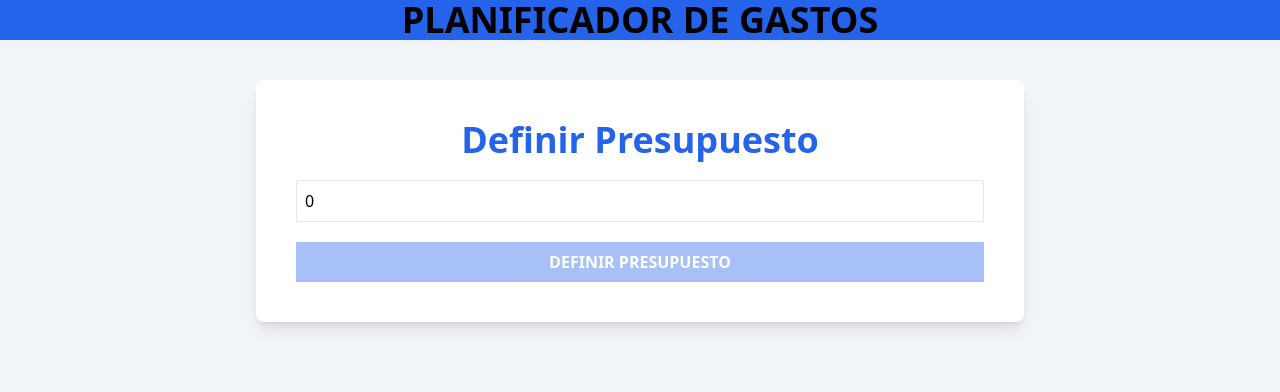
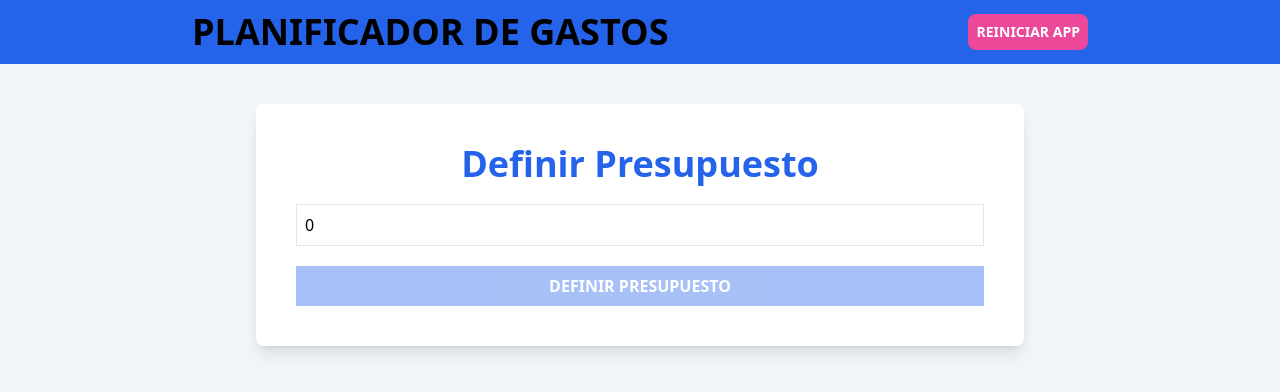
Before and after one commit to moihm96/control-gastos-contextapi, a React (Vite) app: page / in a window 1280 px wide. Shown: the top 392 px of the page. Built offline with nearby package versions, Linux system fonts and the light colour scheme.

Commit message:
Reset button

```diff
--- a/src/App.tsx
+++ b/src/App.tsx
@@ -6,7 +6,7 @@ import ExpenseModal from "./components/ExpenseModal";
 import ExpenseList from "./components/ExpenseList";
 
 function App() {
-  const { state } = useBudget();
+  const { state, dispatch } = useBudget();
 
   const isValidBudget = useMemo(() => state.budget > 0, [state.budget]);
 
@@ -17,10 +17,22 @@ function App() {
 
   return (
     <>
-      <header className="bg-blue-600 max-h-72">
-        <h1 className="font-black text-center uppercase text-4xl">
-          Planificador de gastos
-        </h1>
+      <header className="bg-blue-600 max-h-72 py-3">
+        <div className="max-w-4xl mx-auto flex justify-between items-center">
+          <h1 className="font-black text-center uppercase text-4xl">
+            Planificador de gastos
+          </h1>
+          <button
+            className="bg-pink-500 hover:bg-pink-800 p-2 font-bold uppercase text-white cursor-pointer rounded-lg text-sm"
+            onClick={() =>
+              dispatch({
+                type: "restart-app",
+              })
+            }
+          >
+            Reiniciar App
+          </button>
+        </div>
       </header>
       <div className="max-w-3xl mx-auto bg-white shadow-lg rounded-lg mt-10 p-10">
         {isValidBudget ? <BudgetTracker /> : <BudgetForm />}
--- a/src/reducers/budget-reducer.ts
+++ b/src/reducers/budget-reducer.ts
@@ -8,7 +8,10 @@ export type BudgetActions =
   | { type: "add-expense"; payload: { expense: DraftExpense } }
   | { type: "remove-expense"; payload: { id: Expense["id"] } }
   | { type: "get-expense-by-id"; payload: { id: Expense["id"] } }
-  | { type: "update-expense"; payload: { expense: Expense } };
+  | { type: "update-expense"; payload: { expense: Expense } }
+  | {
+      type: "restart-app";
+    };
 
 export type BudgetState = {
   budget: number;
@@ -85,5 +88,12 @@ export const budgetReducer = (state: BudgetState, action: BudgetActions) => {
       editingId: "",
     };
   }
+  if (action.type === "restart-app") {
+    return {
+      ...state,
+      budget: 0,
+      expenses: [],
+    };
+  }
   return state;
 };
```
